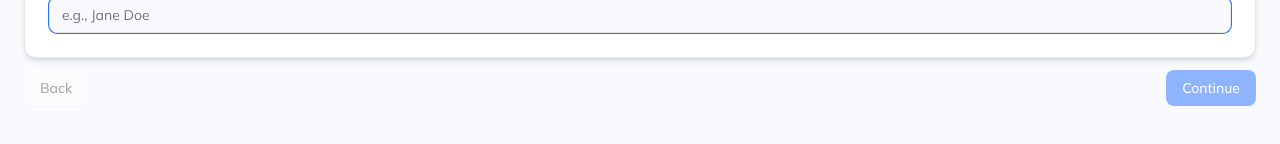
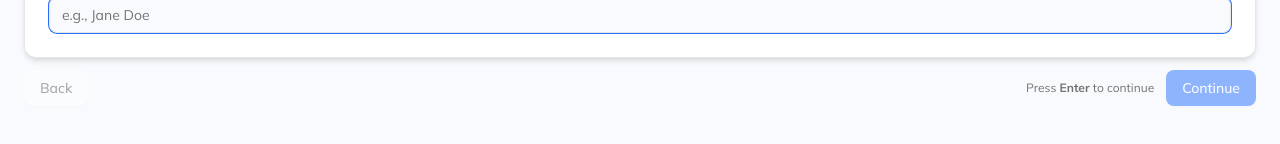
Before and after one commit to andrew-dev-p/law-app-demo, a Next.js app: page /intake in a window 1280 px wide. Shown: the part 378-522 px from the top of the page. Built offline with nearby package versions, Linux system fonts and the light colour scheme; no server answers.

Commit message:
Minor changes

```diff
--- a/src/app/dashboard/page.tsx
+++ b/src/app/dashboard/page.tsx
@@ -240,8 +240,8 @@ export default function DashboardPage() {
               animate={{ opacity: 1, y: 0 }}
               transition={{ delay: 0.5, duration: 0.3 }}
             >
-              <CardTitle>Steps</CardTitle>
-              <CardDescription>
+              <CardTitle className="text-lg">Steps</CardTitle>
+              <CardDescription className="text-sm">
                 Complete the current step; the next one will appear.
               </CardDescription>
             </motion.div>
@@ -271,10 +271,13 @@ export default function DashboardPage() {
               {/* Current step spotlight */}
               {currentStep && (
                 <motion.div
-                  className="rounded-md border border-[hsl(var(--primary))] bg-card shadow-sm lightblue-glow"
+                  className="rounded-md border border-[hsl(var(--primary))] bg-card shadow-sm lightblue-glow cursor-pointer transition hover:bg-primary/2"
                   initial={{ opacity: 0, y: 15 }}
                   animate={{ opacity: 1, y: 0 }}
                   transition={{ delay: 1.1, duration: 0.4 }}
+                  onClick={() => {
+                    window.location.href = currentStep.href;
+                  }}
                 >
                   <div className="flex items-center justify-between px-3 py-3">
                     <div className="flex items-center gap-3">
--- a/src/app/globals.css
+++ b/src/app/globals.css
@@ -100,7 +100,7 @@ input[type="radio"] {
     box-shadow: 0 0 0 0 hsl(var(--primary) / 0.3);
   }
   50% {
-    box-shadow: 0 0 0 8px hsl(var(--primary) / 0);
+    box-shadow: 0 0 0 10px hsl(var(--primary) / 0);
   }
 }
 
--- a/src/app/intake/page.tsx
+++ b/src/app/intake/page.tsx
@@ -565,9 +565,14 @@ export default function IntakePage() {
             const isValid = getCurrentStepValidation(state, step);
             if (!isLastStep) {
               return (
-                <Button onClick={next} disabled={!isValid}>
-                  Continue
-                </Button>
+                <div className="flex items-center gap-3">
+                  <p className="text-xs text-muted-foreground">
+                    Press <span className="font-bold">Enter</span> to continue
+                  </p>
+                  <Button onClick={next} disabled={!isValid}>
+                    Continue
+                  </Button>
+                </div>
               );
             }
             return (
```
